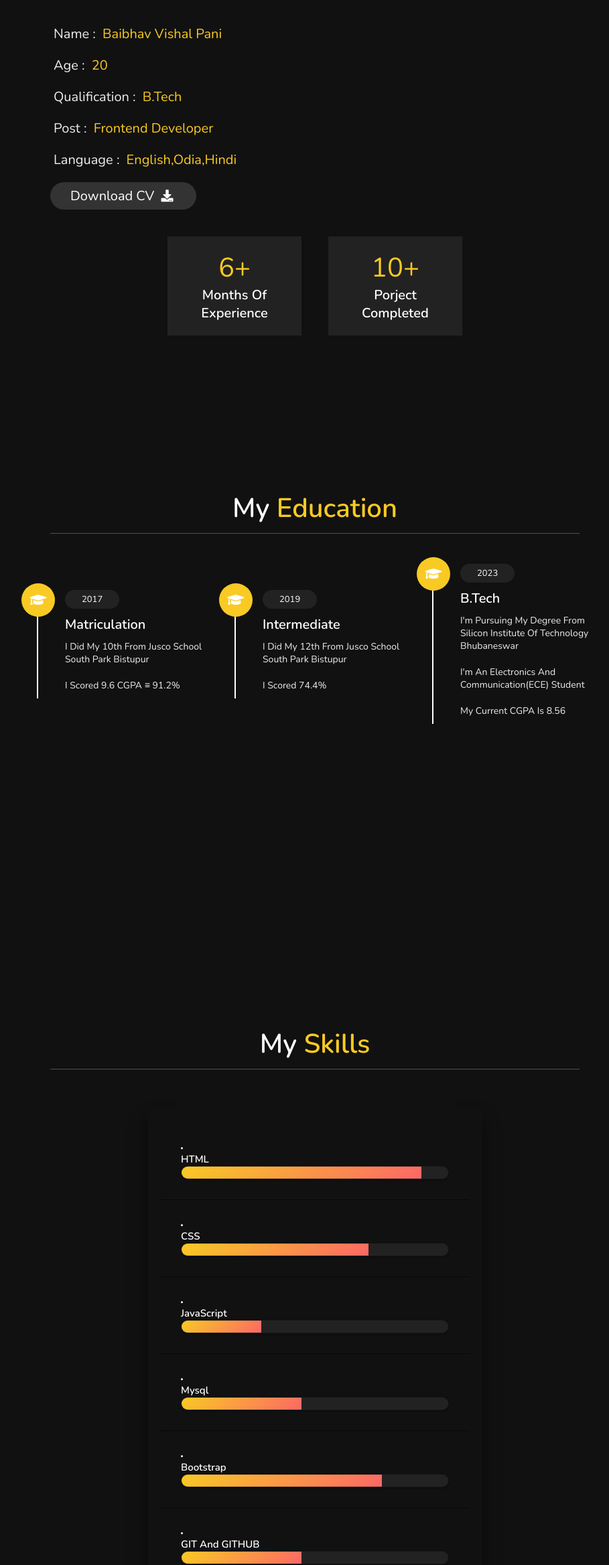
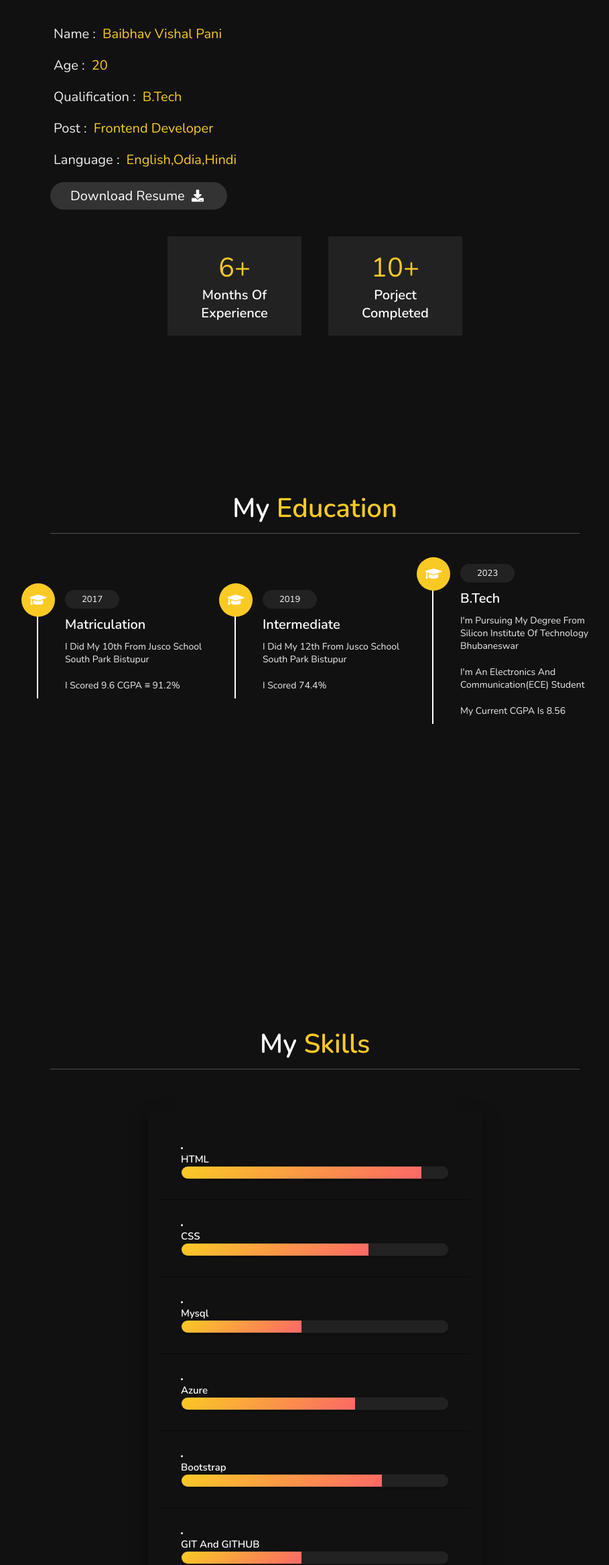
Before and after one commit to baibhavvishalpani/portfolio, a plain HTML site: page index.html in a window 1280 px wide. Shown: the part 888-3225 px from the top of the page at 67% size, without its empty margins (345-1254 px from the left). Drawn offline with nearby package versions, Linux system fonts and the light colour scheme.

Commit message:
changes in pdf file

```diff
--- a/css/style.css
+++ b/css/style.css
@@ -520,6 +520,10 @@ header .navbar ul li a:hover{
     width:45%;
     animation: mysql 3s;
 }
+.azure{
+    width:65%;
+    animation: mysql 3s;
+}
 
 .c1{
     width:75%;
@@ -594,6 +598,14 @@ header .navbar ul li a:hover{
         width:45%
     }
 }
+@keyframes azure{
+    0%{
+        width:0%;
+    }
+    100%{
+        width:65%
+    }
+}
 
 .tooltip {
     position: relative;
--- a/index.html
+++ b/index.html
@@ -76,7 +76,7 @@
         <h3> <span> qualification : </span> B.Tech </h3>
         <h3> <span> post : </span> Frontend Developer </h3>
         <h3> <span> language : </span> English,Odia,Hindi </h3>
-        <a download="" href="pdf/CV_BAIBHAV VISHAL PANI.pdf"><button class="btn"> download CV <i
+        <a download="" href="pdf/CV_BAIBHAV VISHAL PANI-1.pdf"><button class="btn"> Download Resume <i
               class="fas fa-download"></i> </button></a>
       </div>
 
@@ -162,19 +162,27 @@
         </li>
       </div>
 
-      <div class="tooltip">
+      <!-- <div class="tooltip">
         <span class="tooltiptext">30%</span>
         <li>
           <h1>JavaScript</h1>
           <span class="bar"><span class="javascript"></span></span>
         </li>
-      </div>
+      </div> -->
 
       <div class="tooltip">
         <span class="tooltiptext">45%</span>
         <li>
           <h1>Mysql</h1>
           <span class="bar"><span class="mysql"></span></span>
+        </li>
+      </div>
+
+      <div class="tooltip">
+        <span class="tooltiptext">65%</span>
+        <li>
+          <h1>Azure</h1>
+          <span class="bar"><span class="azure"></span></span>
         </li>
       </div>
 
```
Also changed, not shown: 1 other file.
